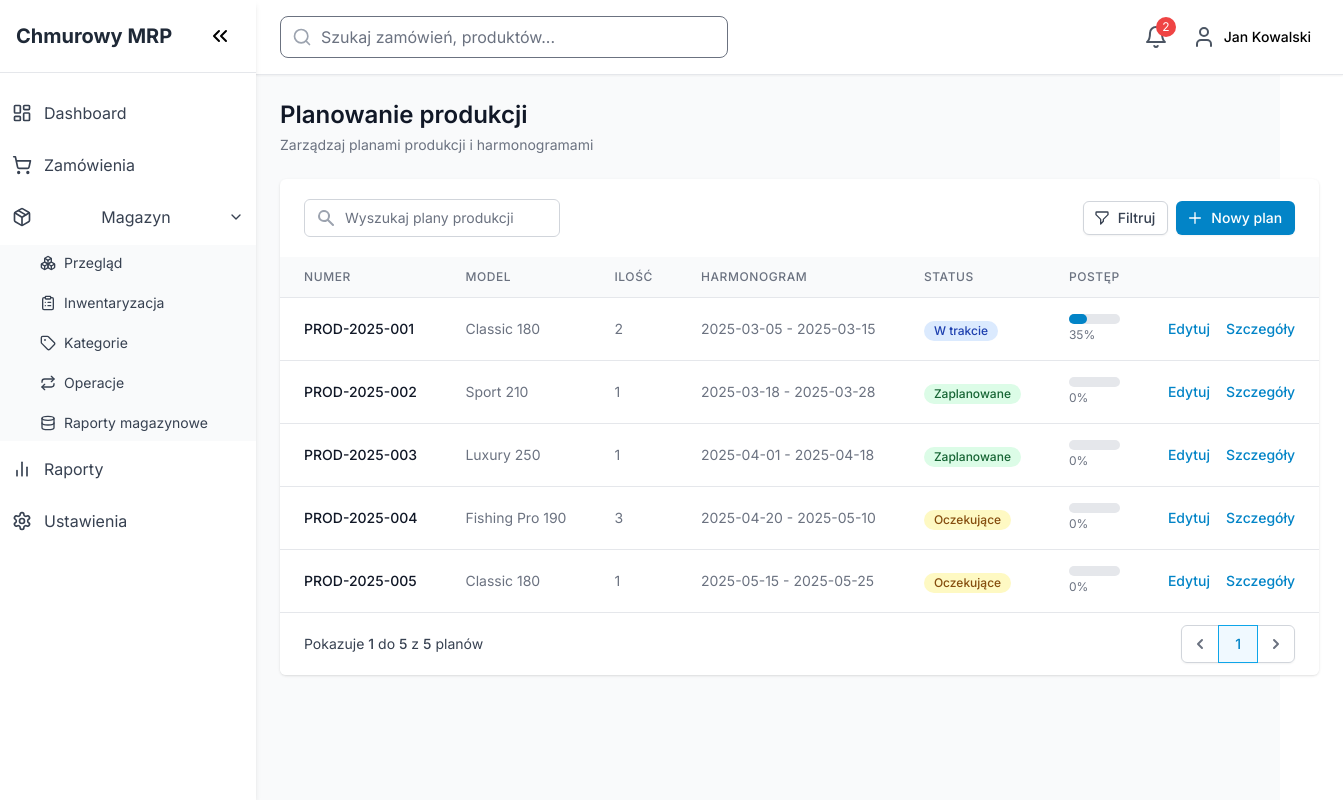
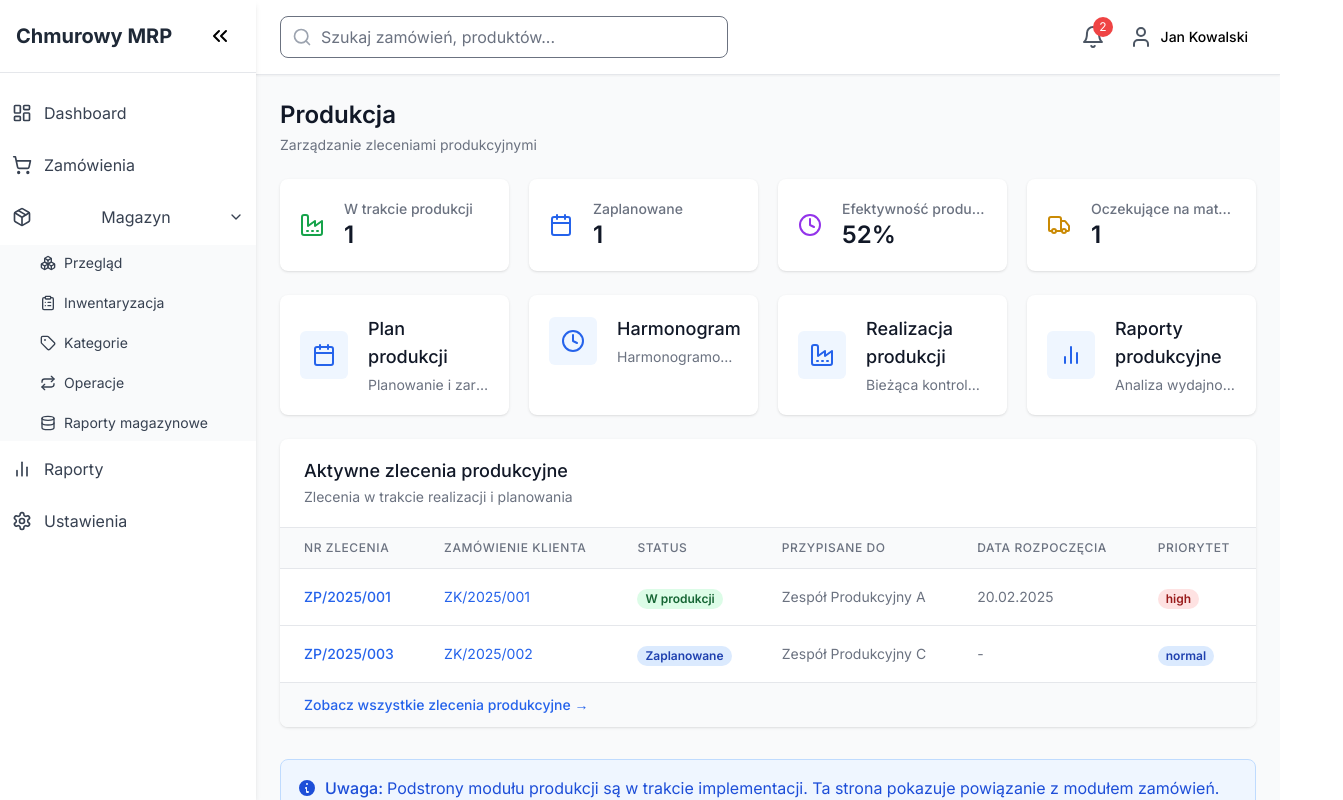
Before and after one commit to djmisieq/chmurowy-system-mrp, a Next.js app: page /production in a window 1280 px wide. Shown: the whole page, 1343 px wide, since content can reach past the window. Built offline with nearby package versions, Linux system fonts and the light colour scheme.

Commit message:
Dodanie strony modułu produkcji z powiązaniem do zamówień

```diff
--- a/src/app/production/page.tsx
+++ b/src/app/production/page.tsx
@@ -1,176 +1,247 @@
+"use client";
+
+import React from 'react';
+import {
+  Factory,
+  Clock,
+  BarChart2,
+  Settings,
+  Calendar,
+  Truck
+} from 'lucide-react';
 import MainLayout from '../../components/layout/MainLayout';
+import NavCard from '../../components/orders/NavCard';
+import { mockProductionOrders, productionStatus } from '../../components/orders/mockProductionOrders';
 
-export default function ProductionPage() {
-  // Przykładowe dane
-  const productionPlans = [
-    { id: 'PROD-2025-001', modelName: 'Classic 180', quantity: 2, startDate: '2025-03-05', endDate: '2025-03-15', status: 'in-progress', completionRate: 35 },
-    { id: 'PROD-2025-002', modelName: 'Sport 210', quantity: 1, startDate: '2025-03-18', endDate: '2025-03-28', status: 'scheduled', completionRate: 0 },
-    { id: 'PROD-2025-003', modelName: 'Luxury 250', quantity: 1, startDate: '2025-04-01', endDate: '2025-04-18', status: 'scheduled', completionRate: 0 },
-    { id: 'PROD-2025-004', modelName: 'Fishing Pro 190', quantity: 3, startDate: '2025-04-20', endDate: '2025-05-10', status: 'pending', completionRate: 0 },
-    { id: 'PROD-2025-005', modelName: 'Classic 180', quantity: 1, startDate: '2025-05-15', endDate: '2025-05-25', status: 'pending', completionRate: 0 },
-  ];
+const ProductionPage = () => {
+  // Formatowanie wartości do wyświetlenia
+  const formatDate = (dateString: string | null) => {
+    if (!dateString) return '-';
+    const date = new Date(dateString);
+    return new Intl.DateTimeFormat('pl-PL', {
+      day: '2-digit',
+      month: '2-digit',
+      year: 'numeric'
+    }).format(date);
+  };
 
   return (
     <MainLayout>
       <div className="mb-6">
-        <h2 className="text-2xl font-semibold text-gray-900">Planowanie produkcji</h2>
-        <p className="mt-1 text-sm text-gray-500">Zarządzaj planami produkcji i harmonogramami</p>
+        <h2 className="text-2xl font-semibold text-gray-900">Produkcja</h2>
+        <p className="mt-1 text-sm text-gray-500">Zarządzanie zleceniami produkcyjnymi</p>
       </div>
 
-      <div className="bg-white shadow overflow-hidden sm:rounded-md">
-        <div className="px-4 py-5 sm:px-6 flex flex-col sm:flex-row justify-between items-start sm:items-center space-y-4 sm:space-y-0">
-          <div className="relative w-full sm:w-64">
-            <div className="absolute inset-y-0 left-0 pl-3 flex items-center pointer-events-none">
-              <svg className="h-5 w-5 text-gray-400" xmlns="http://www.w3.org/2000/svg" viewBox="0 0 20 20" fill="currentColor">
-                <path fillRule="evenodd" d="M8 4a4 4 0 100 8 4 4 0 000-8zM2 8a6 6 0 1110.89 3.476l4.817 4.817a1 1 0 01-1.414 1.414l-4.816-4.816A6 6 0 012 8z" clipRule="evenodd" />
-              </svg>
+      {/* Karty statystyk */}
+      <div className="grid grid-cols-1 gap-5 sm:grid-cols-2 lg:grid-cols-3 xl:grid-cols-4 mb-6">
+        <div className="bg-white overflow-hidden shadow rounded-lg">
+          <div className="p-5">
+            <div className="flex items-center">
+              <div className="flex-shrink-0">
+                <Factory className="h-6 w-6 text-green-600" />
               </div>
-            <input
-              type="text"
-              name="search"
-              id="search"
-              className="focus:ring-primary-500 focus:border-primary-500 block w-full pl-10 sm:text-sm border-gray-300 rounded-md"
-              placeholder="Wyszukaj plany produkcji"
-            />
+              <div className="ml-5 w-0 flex-1">
+                <dl>
+                  <dt className="text-sm font-medium text-gray-500 truncate">W trakcie produkcji</dt>
+                  <dd className="flex items-baseline">
+                    <div className="text-2xl font-semibold text-gray-900">{productionStatus.inProgress}</div>
+                  </dd>
+                </dl>
               </div>
-          <div className="flex space-x-2">
-            <button
-              type="button"
-              className="inline-flex items-center px-3 py-2 border border-gray-300 shadow-sm text-sm leading-4 font-medium rounded-md text-gray-700 bg-white hover:bg-gray-50 focus:outline-none focus:ring-2 focus:ring-offset-2 focus:ring-primary-500"
-            >
-              <svg xmlns="http://www.w3.org/2000/svg" className="-ml-0.5 mr-2 h-4 w-4" fill="none" viewBox="0 0 24 24" stroke="currentColor">
-                <path strokeLinecap="round" strokeLinejoin="round" strokeWidth={2} d="M3 4a1 1 0 011-1h16a1 1 0 011 1v2.586a1 1 0 01-.293.707l-6.414 6.414a1 1 0 00-.293.707V17l-4 4v-6.586a1 1 0 00-.293-.707L3.293 7.293A1 1 0 013 6.586V4z" />
-              </svg>
-              Filtruj
-            </button>
-            <button
-              type="button"
-              className="inline-flex items-center px-3 py-2 border border-transparent text-sm leading-4 font-medium rounded-md shadow-sm text-white bg-primary-600 hover:bg-primary-700 focus:outline-none focus:ring-2 focus:ring-offset-2 focus:ring-primary-500"
-            >
-              <svg xmlns="http://www.w3.org/2000/svg" className="-ml-0.5 mr-2 h-4 w-4" fill="none" viewBox="0 0 24 24" stroke="currentColor">
-                <path strokeLinecap="round" strokeLinejoin="round" strokeWidth={2} d="M12 4v16m8-8H4" />
-              </svg>
-              Nowy plan
-            </button>
+            </div>
           </div>
         </div>
 
+        <div className="bg-white overflow-hidden shadow rounded-lg">
+          <div className="p-5">
+            <div className="flex items-center">
+              <div className="flex-shrink-0">
+                <Calendar className="h-6 w-6 text-blue-600" />
+              </div>
+              <div className="ml-5 w-0 flex-1">
+                <dl>
+                  <dt className="text-sm font-medium text-gray-500 truncate">Zaplanowane</dt>
+                  <dd className="flex items-baseline">
+                    <div className="text-2xl font-semibold text-gray-900">{productionStatus.planned}</div>
+                  </dd>
+                </dl>
+              </div>
+            </div>
+          </div>
+        </div>
+
+        <div className="bg-white overflow-hidden shadow rounded-lg">
+          <div className="p-5">
+            <div className="flex items-center">
+              <div className="flex-shrink-0">
+                <Clock className="h-6 w-6 text-purple-600" />
+              </div>
+              <div className="ml-5 w-0 flex-1">
+                <dl>
+                  <dt className="text-sm font-medium text-gray-500 truncate">Efektywność produkcji</dt>
+                  <dd className="flex items-baseline">
+                    <div className="text-2xl font-semibold text-gray-900">
+                      {Math.round((productionStatus.totalActualHours / productionStatus.totalEstimatedHours) * 100)}%
+                    </div>
+                  </dd>
+                </dl>
+              </div>
+            </div>
+          </div>
+        </div>
+
+        <div className="bg-white overflow-hidden shadow rounded-lg">
+          <div className="p-5">
+            <div className="flex items-center">
+              <div className="flex-shrink-0">
+                <Truck className="h-6 w-6 text-yellow-600" />
+              </div>
+              <div className="ml-5 w-0 flex-1">
+                <dl>
+                  <dt className="text-sm font-medium text-gray-500 truncate">Oczekujące na materiały</dt>
+                  <dd className="flex items-baseline">
+                    <div className="text-2xl font-semibold text-gray-900">{productionStatus.onHold}</div>
+                  </dd>
+                </dl>
+              </div>
+            </div>
+          </div>
+        </div>
+      </div>
+
+      {/* Kafelki nawigacyjne */}
+      <div className="grid grid-cols-1 gap-5 sm:grid-cols-2 lg:grid-cols-4 mb-6">
+        <NavCard
+          title="Plan produkcji"
+          description="Planowanie i zarządzanie zleceniami produkcyjnymi"
+          icon={<Calendar size={24} />}
+          href="/production/planning"
+        />
+        <NavCard
+          title="Harmonogram"
+          description="Harmonogramowanie zasobów i zleceń"
+          icon={<Clock size={24} />}
+          href="/production/scheduling"
+        />
+        <NavCard
+          title="Realizacja produkcji"
+          description="Bieżąca kontrola i raportowanie produkcji"
+          icon={<Factory size={24} />}
+          href="/production/execution"
+        />
+        <NavCard
+          title="Raporty produkcyjne"
+          description="Analiza wydajności i efektywności produkcji"
+          icon={<BarChart2 size={24} />}
+          href="/production/reports"
+        />
+      </div>
+
+      {/* Lista aktywnych zleceń produkcyjnych */}
+      <div className="bg-white shadow rounded-lg overflow-hidden mb-8">
+        <div className="px-4 py-5 sm:px-6 border-b border-gray-200">
+          <h3 className="text-lg leading-6 font-medium text-gray-900">Aktywne zlecenia produkcyjne</h3>
+          <p className="mt-1 text-sm text-gray-500">Zlecenia w trakcie realizacji i planowania</p>
+        </div>
         <div className="overflow-x-auto">
           <table className="min-w-full divide-y divide-gray-200">
             <thead className="bg-gray-50">
               <tr>
                 <th scope="col" className="px-6 py-3 text-left text-xs font-medium text-gray-500 uppercase tracking-wider">
-                  Numer
+                  Nr zlecenia
                 </th>
                 <th scope="col" className="px-6 py-3 text-left text-xs font-medium text-gray-500 uppercase tracking-wider">
-                  Model
-                </th>
-                <th scope="col" className="px-6 py-3 text-left text-xs font-medium text-gray-500 uppercase tracking-wider">
-                  Ilość
-                </th>
-                <th scope="col" className="px-6 py-3 text-left text-xs font-medium text-gray-500 uppercase tracking-wider">
-                  Harmonogram
+                  Zamówienie klienta
                 </th>
                 <th scope="col" className="px-6 py-3 text-left text-xs font-medium text-gray-500 uppercase tracking-wider">
                   Status
                 </th>
                 <th scope="col" className="px-6 py-3 text-left text-xs font-medium text-gray-500 uppercase tracking-wider">
-                  Postęp
+                  Przypisane do
                 </th>
-                <th scope="col" className="relative px-6 py-3">
-                  <span className="sr-only">Akcje</span>
+                <th scope="col" className="px-6 py-3 text-left text-xs font-medium text-gray-500 uppercase tracking-wider">
+                  Data rozpoczęcia
+                </th>
+                <th scope="col" className="px-6 py-3 text-left text-xs font-medium text-gray-500 uppercase tracking-wider">
+                  Priorytet
                 </th>
               </tr>
             </thead>
             <tbody className="bg-white divide-y divide-gray-200">
-              {productionPlans.map((plan) => (
-                <tr key={plan.id}>
-                  <td className="px-6 py-4 whitespace-nowrap text-sm font-medium text-gray-900">
-                    {plan.id}
+              {mockProductionOrders
+                .filter(order => order.status === 'in_progress' || order.status === 'planned')
+                .map((order) => (
+                  <tr key={order.id} className="hover:bg-gray-50 cursor-pointer"
+                      onClick={() => window.location.href = `/production/${order.id}`}>
+                    <td className="px-6 py-4 whitespace-nowrap text-sm font-medium text-blue-600">
+                      {order.orderNumber}
                     </td>
-                  <td className="px-6 py-4 whitespace-nowrap text-sm text-gray-500">
-                    {plan.modelName}
-                  </td>
-                  <td className="px-6 py-4 whitespace-nowrap text-sm text-gray-500">
-                    {plan.quantity}
-                  </td>
-                  <td className="px-6 py-4 whitespace-nowrap text-sm text-gray-500">
-                    {plan.startDate} - {plan.endDate}
+                    <td className="px-6 py-4 whitespace-nowrap text-sm text-gray-900">
+                      <a href={`/orders/sales/${order.relatedCustomerOrderId}`}
+                         className="text-blue-600 hover:text-blue-900"
+                         onClick={(e) => e.stopPropagation()}>
+                        {order.relatedCustomerOrderNumber}
+                      </a>
                     </td>
                     <td className="px-6 py-4 whitespace-nowrap">
-                    <span
-                      className={`inline-flex items-center px-2.5 py-0.5 rounded-full text-xs font-medium ${
-                        plan.status === 'in-progress'
-                          ? 'bg-blue-100 text-blue-800'
-                          : plan.status === 'scheduled'
-                          ? 'bg-green-100 text-green-800'
-                          : 'bg-yellow-100 text-yellow-800'
-                      }`}
-                    >
-                      {plan.status === 'in-progress'
-                        ? 'W trakcie'
-                        : plan.status === 'scheduled'
-                        ? 'Zaplanowane'
-                        : 'Oczekujące'}
+                      <span className={`px-2 inline-flex text-xs leading-5 font-semibold rounded-full
+                        ${order.status === 'in_progress' ? 'bg-green-100 text-green-800' :
+                          order.status === 'planned' ? 'bg-blue-100 text-blue-800' :
+                          'bg-gray-100 text-gray-800'}`}>
+                        {order.status === 'in_progress' ? 'W produkcji' :
+                         order.status === 'planned' ? 'Zaplanowane' :
+                         order.status}
                       </span>
                     </td>
                     <td className="px-6 py-4 whitespace-nowrap text-sm text-gray-500">
-                    <div className="w-full bg-gray-200 rounded-full h-2.5">
-                      <div
-                        className="bg-primary-600 h-2.5 rounded-full"
-                        style={{ width: `${plan.completionRate}%` }}
-                      ></div>
-                    </div>
-                    <span className="text-xs text-gray-500 mt-1">{plan.completionRate}%</span>
+                      {order.assignedTo || '-'}
                     </td>
-                  <td className="px-6 py-4 whitespace-nowrap text-right text-sm font-medium">
-                    <a href="#" className="text-primary-600 hover:text-primary-900 mr-4">Edytuj</a>
-                    <a href="#" className="text-primary-600 hover:text-primary-900">Szczegóły</a>
+                    <td className="px-6 py-4 whitespace-nowrap text-sm text-gray-500">
+                      {formatDate(order.startDate)}
+                    </td>
+                    <td className="px-6 py-4 whitespace-nowrap">
+                      <span className={`px-2 inline-flex text-xs leading-5 font-semibold rounded-full
+                        ${order.priority === 'high' ? 'bg-red-100 text-red-800' :
+                          order.priority === 'urgent' ? 'bg-red-100 text-red-800' :
+                          'bg-blue-100 text-blue-800'}`}>
+                        {order.priority}
+                      </span>
                     </td>
                   </tr>
                 ))}
+              {mockProductionOrders.filter(order => order.status === 'in_progress' || order.status === 'planned').length === 0 && (
+                <tr>
+                  <td colSpan={6} className="px-6 py-4 text-center text-sm text-gray-500">
+                    Brak aktywnych zleceń produkcyjnych.
+                  </td>
+                </tr>
+              )}
             </tbody>
           </table>
         </div>
-
-        <div className="bg-white px-4 py-3 flex items-center justify-between border-t border-gray-200 sm:px-6">
-          <div className="flex-1 flex justify-between sm:hidden">
-            <a href="#" className="relative inline-flex items-center px-4 py-2 border border-gray-300 text-sm font-medium rounded-md text-gray-700 bg-white hover:bg-gray-50">
-              Poprzednie
-            </a>
-            <a href="#" className="ml-3 relative inline-flex items-center px-4 py-2 border border-gray-300 text-sm font-medium rounded-md text-gray-700 bg-white hover:bg-gray-50">
-              Następne
+        {mockProductionOrders.filter(order => order.status === 'in_progress' || order.status === 'planned').length > 0 && (
+          <div className="px-4 py-3 bg-gray-50 border-t border-gray-200 sm:px-6">
+            <div className="text-sm">
+              <a href="/production/planning" className="font-medium text-blue-600 hover:text-blue-500">
+                Zobacz wszystkie zlecenia produkcyjne <span aria-hidden="true">→</span>
               </a>
             </div>
-          <div className="hidden sm:flex-1 sm:flex sm:items-center sm:justify-between">
-            <div>
-              <p className="text-sm text-gray-700">
-                Pokazuje <span className="font-medium">1</span> do <span className="font-medium">5</span> z{' '}
-                <span className="font-medium">5</span> planów
+          </div>
+        )}
+      </div>
+
+      {/* Informacja o implementacji */}
+      <div className="bg-blue-50 border border-blue-200 rounded-lg p-4 text-blue-700">
+        <p className="flex items-center">
+          <svg className="h-5 w-5 mr-2" fill="currentColor" viewBox="0 0 20 20">
+            <path fillRule="evenodd" d="M18 10a8 8 0 11-16 0 8 8 0 0116 0zm-7-4a1 1 0 11-2 0 1 1 0 012 0zM9 9a1 1 0 000 2v3a1 1 0 001 1h1a1 1 0 100-2h-1V9z" clipRule="evenodd" />
+          </svg>
+          <span className="font-medium">Uwaga:</span>
+          <span className="ml-1">Podstrony modułu produkcji są w trakcie implementacji. Ta strona pokazuje powiązanie z modułem zamówień.</span>
         </p>
-            </div>
-            <div>
-              <nav className="relative z-0 inline-flex rounded-md shadow-sm -space-x-px" aria-label="Pagination">
-                <a href="#" className="relative inline-flex items-center px-2 py-2 rounded-l-md border border-gray-300 bg-white text-sm font-medium text-gray-500 hover:bg-gray-50">
-                  <span className="sr-only">Poprzednie</span>
-                  <svg className="h-5 w-5" xmlns="http://www.w3.org/2000/svg" viewBox="0 0 20 20" fill="currentColor" aria-hidden="true">
-                    <path fillRule="evenodd" d="M12.707 5.293a1 1 0 010 1.414L9.414 10l3.293 3.293a1 1 0 01-1.414 1.414l-4-4a1 1 0 010-1.414l4-4a1 1 0 011.414 0z" clipRule="evenodd" />
-                  </svg>
-                </a>
-                <a href="#" aria-current="page" className="z-10 bg-primary-50 border-primary-500 text-primary-600 relative inline-flex items-center px-4 py-2 border text-sm font-medium">
-                  1
-                </a>
-                <a href="#" className="relative inline-flex items-center px-2 py-2 rounded-r-md border border-gray-300 bg-white text-sm font-medium text-gray-500 hover:bg-gray-50">
-                  <span className="sr-only">Następne</span>
-                  <svg className="h-5 w-5" xmlns="http://www.w3.org/2000/svg" viewBox="0 0 20 20" fill="currentColor" aria-hidden="true">
-                    <path fillRule="evenodd" d="M7.293 14.707a1 1 0 010-1.414L10.586 10 7.293 6.707a1 1 0 011.414-1.414l4 4a1 1 0 010 1.414l-4 4a1 1 0 01-1.414 0z" clipRule="evenodd" />
-                  </svg>
-                </a>
-              </nav>
-            </div>
-          </div>
-        </div>
       </div>
     </MainLayout>
   );
-}
+};
+
+export default ProductionPage;
```
Lines whose indentation alone changed are shown as unchanged.
